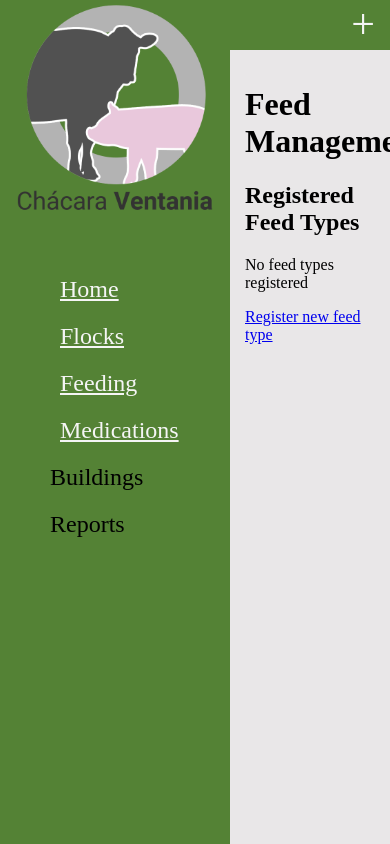
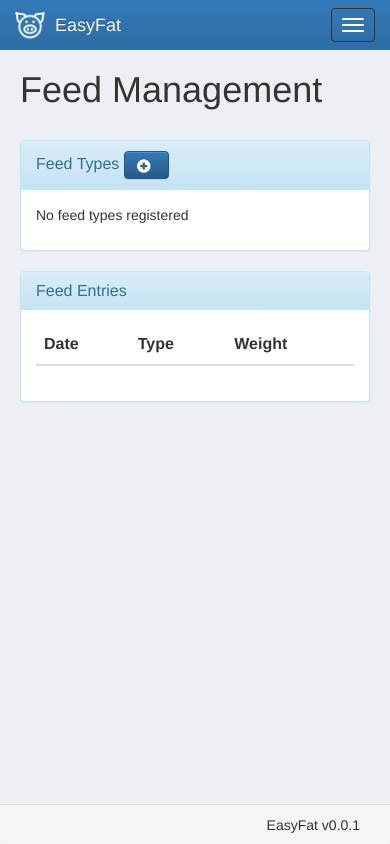
Before and after one commit to forcaeluz/ventania-suinos, a Django app: page /feeding/ in a window 390 px wide; the page is wider, and only the part inside the window is pictured. Run offline with Django 3.2, Linux system fonts and the light colour scheme; the visitor is signed in with stand-in values (Sample User, id 1); data that the repository does not hold is empty; some libraries are stand-ins or nearby versions.

Commit message:
Added new layout to feeding app.

```diff
--- a/feeding/templates/feeding/index.html
+++ b/feeding/templates/feeding/index.html
@@ -1,24 +1,34 @@
-{% extends "base.html" %}
+{% extends "base2.html" %}
 
 {% load i18n %}
 {% load l10n %}
 {% load static %}
 
 {% block extra_head %}
-<link rel="stylesheet" type="text/css" href="{% static 'suinos.css' %}" />
     <title>{% trans "Feed Management" %}</title>
 {% endblock %}
 
-{% block main-content %}
-<h1> {% trans "Feed Management" %} </h1>
-<h2> {% trans "Registered Feed Types" %} </h2>
+{% block main_content %}
+    <h1 class="page-header"> {% trans "Feed Management" %} </h1>
+    <div class="row">
+        <div class="col-xs-12 col-sm-12 col-md-6 col-lg-6">
+            <div class="panel panel-info">
+                <div class="panel-heading">
+                    <h3 class="panel-title">{% trans 'Feed Types' %}
+                    <div class="btn-group">
+                        <a title="{% trans 'Add feed type' %}" class="btn btn-primary" href="{% url 'feeding:create_type' %}"><span class="glyphicon glyphicon-plus-sign"></span></a>
+                    </div>
+                    </h3>
+                </div>
+                <div class="panel-body">
                     {% if feed_types %}
-    <table class="flock-list">
+                        <table class="table table-striped">
                             <thead>
                             <tr class="table-header">
-            <td>{% trans "Type" %}</td>
-            <td>{% trans "Estimated Weight" %}</td>
-            <td>{% trans "Estimated availability end date" %}</td>
+                                <th>{% trans "Type" %}</th>
+                                <th>{% trans "Estimated Weight" %}</th>
+                                <th>{% trans "Estimated availability end date" %}</th>
+                                <th></th>
                             </tr>
                             </thead>
                             {% for feed in feed_types %}
@@ -26,23 +36,41 @@
                                     <td>{{ feed.name }}</td>
                                     <td>{{ feed.remaining_weight|stringformat:".1f" }}</td>
                                     <td>{{ feed.feed_end_date }}</td>
+                                    <td>
+                                        <div class="btn-group">
+
+                                            <a class="btn btn-default disabled" href="{% url 'feeding:create_feed_entry' %}" title="{% trans 'Order feed' %}">
+                                                <span class="disabled glyphicon glyphicon-shopping-cart"></span>
+                                            </a>
+                                            <a class="btn btn-default" href="{% url 'feeding:create_feed_entry' %}" title="{% trans 'Register new feed entry' %}">
+                                                <span class="glyphicon glyphicon-copy"></span>
+                                            </a>
+
+                                        </div>
+                                    </td>
                                 </tr>
                             {% endfor %}
                         </table>
                     {% else %}
                         <p>{% trans "No feed types registered" %}</p>
                     {% endif %}
-<a href="{% url 'feeding:create_type' %}">{%  trans "Register new feed type" %}</a>
 
-{% if feed_types %}
-<h2> {% trans "Feed Entries" %} </h2>
-{% if feed_entries %}
-<table class="flock-list">
+                </div>
+            </div>
+        </div>
+        <div class="col-xs-12 col-sm-12 col-md-6 col-lg-6">
+            <div class="panel panel-info">
+                <div class="panel-heading">
+                    <h3 class="panel-title">{% trans 'Feed Entries' %}</h3>
+                </div>
+                <div class="panel-body">
+
+                    <table class="table table-striped">
                         <thead>
                         <tr class="table-header">
-        <td>{% trans "Date" %}</td>
-        <td>{% trans "Type" %}</td>
-        <td>{% trans "Weight" %}</td>
+                            <th>{% trans "Date" %}</th>
+                            <th>{% trans "Type" %}</th>
+                            <th>{% trans "Weight" %}</th>
                         </tr>
                         </thead>
                         {% for entry in feed_entries %}
@@ -53,9 +81,8 @@
                             </tr>
                         {% endfor %}
                     </table>
-{% else %}
-    <p>{% trans "No feed entries registered." %}</p>
-{% endif %}
-<a href="{% url 'feeding:create_feed_entry' %}">{%  trans "Register new feed entry" %}</a>
-{% endif %}
+                </div>
+            </div>
+        </div>
+    </div>
 {% endblock %}
```
Also changed, not shown: feeding/forms.py (+17 -0 lines), feeding/templates/feeding/create_feed_entry.html (+35 -12 lines), feeding/templates/feeding/create_feed_type.html (+34 -9 lines). Lines whose indentation alone changed are shown as unchanged.
